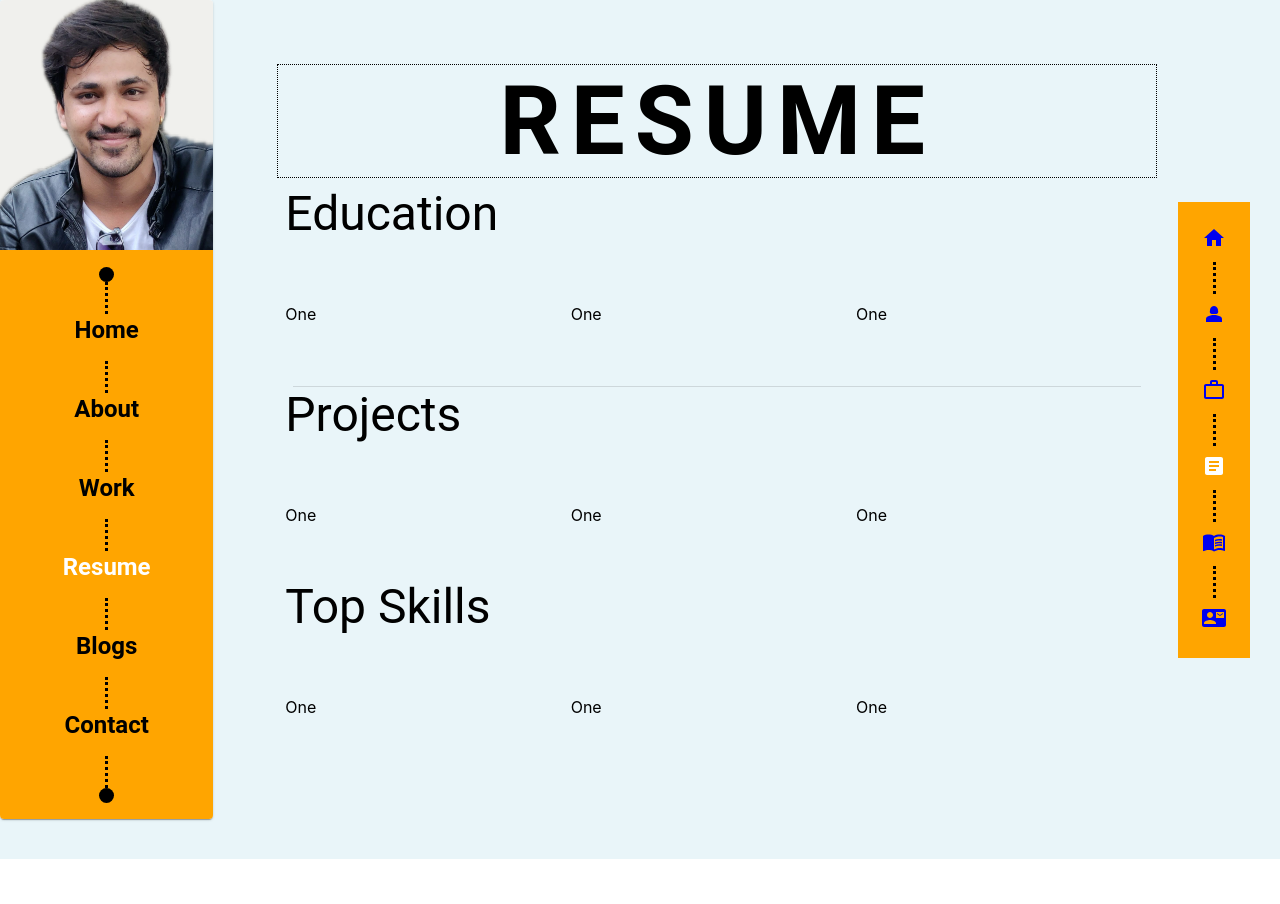
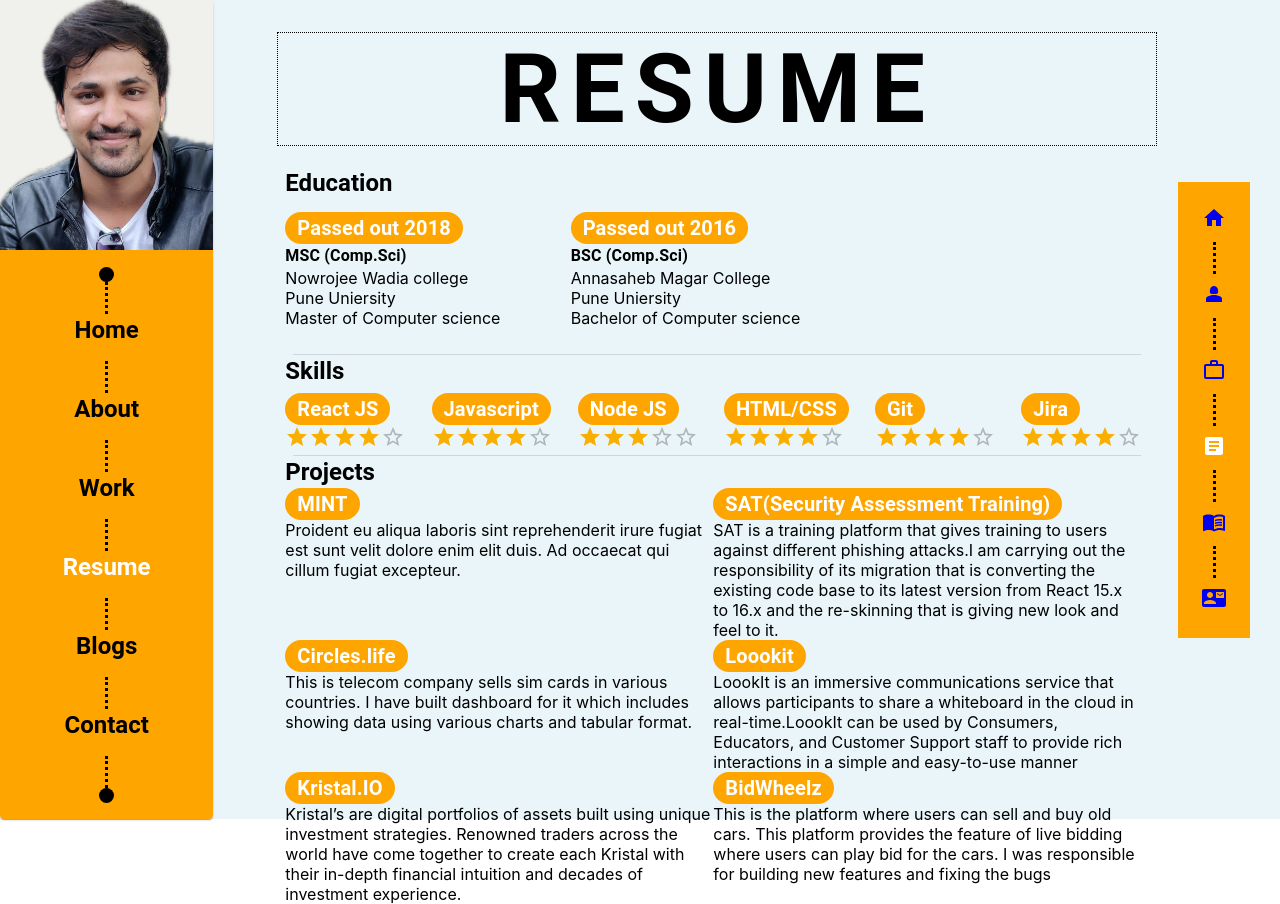
Before and after one commit to VrushabBayas/portfolio, a React (Create React App) app: page /resume in a window 1280 px wide. Before the commit the page ends 859 px from the top, so only its background shows below. Built offline with nearby package versions, Linux system fonts and the light colour scheme.

Commit message:
added content for the resume

```diff
--- a/src/containers/Introduction/index.js
+++ b/src/containers/Introduction/index.js
@@ -1,7 +1,9 @@
 import React from "react";
 import Typography from "@mui/material/Typography";
 import { Box, Card, Chip, Grid } from "@mui/material";
+import { NavLink } from "react-router-dom";
 
+import "./style.css";
 function Introduction() {
   return (
     <Box>
@@ -44,10 +46,13 @@ function Introduction() {
         </Typography>
         <Chip
           size="large"
+          className="zoom-effect"
           label={
-            <Typography variant="h6" fontWeight={600}>
-              MORE ABOUT ME
-            </Typography>
+            <NavLink to="/about" className="about-me-link">
+              <Typography variant="h6" fontWeight={600}>
+                MORE ABOUT ME
+              </Typography>
+            </NavLink>
           }
           style={{
             backgroundColor: "orange",
--- /dev/null
+++ b/src/containers/Introduction/style.css
@@ -0,0 +1,4 @@
+.about-me-link {
+    text-decoration: none;
+    color: white;
+}
--- a/src/containers/Layout/index.js
+++ b/src/containers/Layout/index.js
@@ -19,7 +19,7 @@ function Layout({ children, title }) {
       <Grid
         xs={9}
         sx={{
-          padding: "4rem 1rem 4rem 4rem",
+          padding: "2rem 1rem 4rem 4rem",
         }}
       >
         <Header title={title} />
--- a/src/containers/Resume/index.js
+++ b/src/containers/Resume/index.js
@@ -2,7 +2,7 @@ import React from "react";
 import PropTypes from "prop-types";
 import Layout from "../Layout";
 
-import { Divider, Grid, Typography } from "@mui/material";
+import { Chip, Divider, Grid, Rating, Typography } from "@mui/material";
 
 function Resume(props) {
   return (
@@ -21,13 +21,187 @@ function Resume(props) {
           }}
           spacing={1}
         >
+          <Grid container alignItems="center">
+            <Typography variant="h5" fontWeight="bold">
+              Education
+            </Typography>
+          </Grid>
+          <Grid xs={4}>
             <Grid container>
-            <Typography variant="h3">Education</Typography>
+              <Chip
+                sx={{
+                  backgroundColor: "orange",
+                }}
+                label={
+                  <Typography variant="h6" fontWeight="bold" color="white">
+                    Passed out 2018
+                  </Typography>
+                }
+              />
             </Grid>
-          <Grid xs={4}>One</Grid>
-          <Grid xs={4}>One</Grid>
-          <Grid xs={4}>One</Grid>
+            <Grid container>
+              <Typography fontWeight="bold">MSC (Comp.Sci)</Typography>
             </Grid>
+            <Grid container>
+              <Typography variant="p">Nowrojee Wadia college</Typography>
+            </Grid>
+            <Grid container>
+              <Typography variant="p">Pune Uniersity</Typography>
+            </Grid>
+            <Grid container>
+              <Typography variant="p">Master of Computer science</Typography>
+            </Grid>
+          </Grid>
+          <Grid xs={4}>
+            <Grid container>
+              <Chip
+                sx={{
+                  backgroundColor: "orange",
+                }}
+                label={
+                  <Typography variant="h6" fontWeight="bold" color="white">
+                    Passed out 2016
+                  </Typography>
+                }
+              />
+            </Grid>
+            <Grid container>
+              <Typography fontWeight="bold">BSC (Comp.Sci)</Typography>
+            </Grid>
+            <Grid container>
+              <Typography variant="p">Annasaheb Magar College</Typography>
+            </Grid>
+            <Grid container>
+              <Typography variant="p">Pune Uniersity</Typography>
+            </Grid>
+            <Grid container>
+              <Typography variant="p">Bachelor of Computer science</Typography>
+            </Grid>
+          </Grid>
+        </Grid>
+        <Divider
+          sx={{
+            marginBottom: "0.5rem",
+          }}
+        />
+        <Grid
+          container
+          sx={{
+            height: 100,
+          }}
+          spacing={1}
+        >
+          <Grid
+            container
+            sx={{
+              display: "flex",
+            }}
+          >
+            <Typography variant="h5" fontWeight="bold">
+              Skills
+            </Typography>
+          </Grid>
+          <Grid
+            container
+            sx={{
+              display: "flex",
+              justifyContent: "space-between",
+              alignItems: "center",
+            }}
+          >
+            <Grid>
+              <Grid container>
+                <Chip
+                  sx={{
+                    backgroundColor: "orange",
+                  }}
+                  label={
+                    <Typography variant="h6" fontWeight="bold" color="white">
+                      React JS
+                    </Typography>
+                  }
+                />
+              </Grid>
+              <Rating value={4} readOnly />
+            </Grid>
+            <Grid>
+              <Grid container>
+                <Chip
+                  sx={{
+                    backgroundColor: "orange",
+                  }}
+                  label={
+                    <Typography variant="h6" fontWeight="bold" color="white">
+                      Javascript
+                    </Typography>
+                  }
+                />
+              </Grid>
+              <Rating value={4} readOnly />
+            </Grid>
+            <Grid>
+              <Grid container>
+                <Chip
+                  sx={{
+                    backgroundColor: "orange",
+                  }}
+                  label={
+                    <Typography variant="h6" fontWeight="bold" color="white">
+                      Node JS
+                    </Typography>
+                  }
+                />
+              </Grid>
+              <Rating value={3} readOnly />
+            </Grid>
+            <Grid>
+              <Grid container>
+                <Chip
+                  sx={{
+                    backgroundColor: "orange",
+                  }}
+                  label={
+                    <Typography variant="h6" fontWeight="bold" color="white">
+                      HTML/CSS
+                    </Typography>
+                  }
+                />
+              </Grid>
+              <Rating value={4} readOnly />
+            </Grid>
+            <Grid>
+              <Grid container>
+                <Chip
+                  sx={{
+                    backgroundColor: "orange",
+                  }}
+                  label={
+                    <Typography variant="h6" fontWeight="bold" color="white">
+                      Git
+                    </Typography>
+                  }
+                />
+              </Grid>
+              <Rating value={4} readOnly />
+            </Grid>
+            <Grid>
+              <Grid container>
+                <Chip
+                  sx={{
+                    backgroundColor: "orange",
+                  }}
+                  label={
+                    <Typography variant="h6" fontWeight="bold" color="white">
+                      Jira
+                    </Typography>
+                  }
+                />
+              </Grid>
+              <Rating value={4} readOnly />
+            </Grid>
+          </Grid>
+        </Grid>
+
         <Divider
           sx={{
             marginBottom: "0.5rem",
@@ -41,27 +215,131 @@ function Resume(props) {
           }}
           spacing={1}
         >
+          <Grid container alignItems="center">
+            <Typography variant="h5" fontWeight="bold">
+              Projects
+            </Typography>
+          </Grid>
+          <Grid xs={6}>
             <Grid container>
-            <Typography variant="h3">Projects</Typography>
+              <Chip
+                sx={{
+                  backgroundColor: "orange",
+                }}
+                label={
+                  <Typography variant="h6" fontWeight="bold" color="white">
+                    MINT
+                  </Typography>
+                }
+              />
             </Grid>
-          <Grid xs={4}>One</Grid>
-          <Grid xs={4}>One</Grid>
-          <Grid xs={4}>One</Grid>
+            <Typography variant="p">
+              Proident eu aliqua laboris sint reprehenderit irure fugiat est
+              sunt velit dolore enim elit duis. Ad occaecat qui cillum fugiat
+              excepteur.
+            </Typography>
           </Grid>
-        <Grid
-          container
+          <Grid xs={6}>
+            <Grid container>
+              <Chip
                 sx={{
-            display: "flex",
-            height: 200,
+                  backgroundColor: "orange",
                 }}
-          spacing={1}
-        >
+                label={
+                  <Typography variant="h6" fontWeight="bold" color="white">
+                    SAT(Security Assessment Training)
+                  </Typography>
+                }
+              />
+            </Grid>
+            <Typography variant="p">
+              SAT is a training platform that gives training to users against
+              different phishing attacks.I am carrying out the responsibility of
+              its migration that is converting the existing code base to its
+              latest version from React 15.x to 16.x and the re-skinning that is
+              giving new look and feel to it.
+            </Typography>
+          </Grid>
+          <Grid xs={6}>
             <Grid container>
-            <Typography variant="h3">Top Skills</Typography>
+              <Chip
+                sx={{
+                  backgroundColor: "orange",
+                }}
+                label={
+                  <Typography variant="h6" fontWeight="bold" color="white">
+                    Circles.life
+                  </Typography>
+                }
+              />
             </Grid>
-          <Grid xs={4}>One</Grid>
-          <Grid xs={4}>One</Grid>
-          <Grid xs={4}>One</Grid>
+            <Typography variant="p">
+              This is telecom company sells sim cards in various countries. I
+              have built dashboard for it which includes showing data using
+              various charts and tabular format.
+            </Typography>
+          </Grid>
+          <Grid xs={6}>
+            <Grid container>
+              <Chip
+                sx={{
+                  backgroundColor: "orange",
+                }}
+                label={
+                  <Typography variant="h6" fontWeight="bold" color="white">
+                    Loookit
+                  </Typography>
+                }
+              />
+            </Grid>
+            <Typography variant="p">
+              LoookIt is an immersive communications service that allows
+              participants to share a whiteboard in the cloud in
+              real-time.LoookIt can be used by Consumers, Educators, and
+              Customer Support staff to provide rich interactions in a simple
+              and easy-to-use manner
+            </Typography>
+          </Grid>
+          <Grid xs={6}>
+            <Grid container>
+              <Chip
+                sx={{
+                  backgroundColor: "orange",
+                }}
+                label={
+                  <Typography variant="h6" fontWeight="bold" color="white">
+                    Kristal.IO
+                  </Typography>
+                }
+              />
+            </Grid>
+            <Typography variant="p">
+              Kristal’s are digital portfolios of assets built using unique
+              investment strategies. Renowned traders across the world have come
+              together to create each Kristal with their in-depth financial
+              intuition and decades of investment experience.
+            </Typography>
+          </Grid>
+          <Grid xs={6}>
+            <Grid container>
+              <Chip
+                sx={{
+                  backgroundColor: "orange",
+                }}
+                label={
+                  <Typography variant="h6" fontWeight="bold" color="white">
+                    BidWheelz
+                  </Typography>
+                }
+              />
+            </Grid>
+            <Typography variant="p">
+              This is the platform where users can sell and buy old cars. This
+              platform provides the feature of live bidding where users can play
+              bid for the cars. I was responsible for building new features and
+              fixing the bugs
+            </Typography>
+          </Grid>
         </Grid>
       </Grid>
     </Layout>
```
Lines whose indentation alone changed are shown as unchanged.
